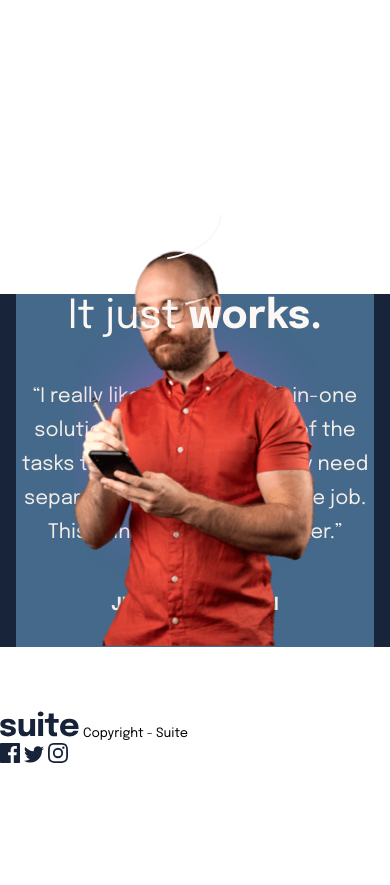
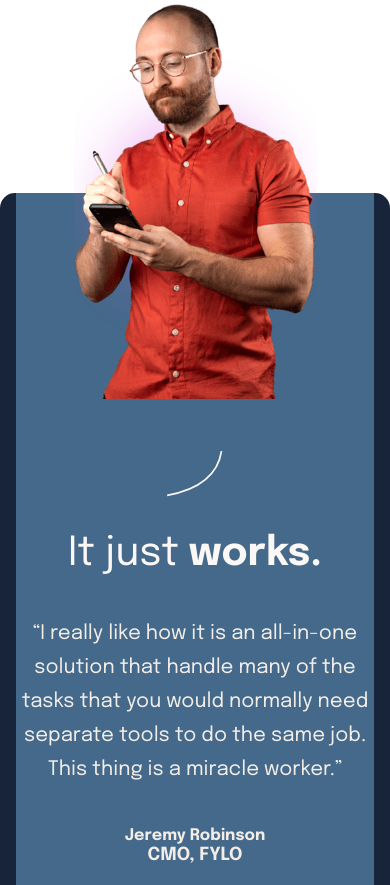
Before and after one commit to LitJowel/suite-landing-page, a plain HTML site: page index.html in a window 390 px wide. Shown: the part 1112-1997 px from the top of the page. Before the commit the page ends 1880 px from the top, so only its background shows below. Drawn offline with nearby package versions, Linux system fonts and the light colour scheme.

Commit message:
NEW CHANGES IN THE SECTION STRUCTURE AND MORE * Restructuring of the section element * Solution to the picture element positioning problem, I created a parent for picture to use as a container for the img element. * I finished the styles for the section in mobile version.

```diff
--- a/index.html
+++ b/index.html
@@ -94,10 +94,11 @@
 				</ul>
 			</div>
 		</header>
-		<div class="section">
-			<picture class="section__picture">
+		<section class="section">
+			<div class="section__container-img">
+				<picture>
 					<source
-					media="(min-width: 768px)"
+						media="(min-width: 1024px)"
 						srcset="
 							assets/image-jeremy-large.png,
 							assets/image-jeremy-large@2x.png
@@ -105,7 +106,7 @@
 						type="image/png"
 					/>
 					<source
-					media="(min-width: 768px)"
+						media="(min-width: 1024px)"
 						srcset="
 							assets/image-jeremy-large.webp,
 							assets/image-jeremy-small@2x.webp
@@ -125,22 +126,22 @@
 						class="section__img"
 					/><!-- srcset es una solución para la perdida de calidad debido al device pixel ratio -->
 				</picture>
+			</div>
 			<div class="section__content container">
 				<h2 class="section__title">
 					It just <span class="section__title--bold">works.</span>
 				</h2>
-				<p class="section__text section__text-margin">
+				<p class="section__quote">
 					“I really like how it is an all-in-one solution that handle many of
 					the tasks that you would normally need separate tools to do the same
 					job. This thing is a miracle worker.”
 				</p>
-				<p class="section__text section__jeremy">
-					<span class="section__text--bold section__jeremy--name"
-						>Jeremy Robinson</span
-					>CMO, FYLO
-				</p>
+				<h3 class="section__subtitle">
+					Jeremy Robinson
+					<span class="section__subtitle--context">CMO, FYLO</span>
+				</h3>
 			</div>
-		</div>
+		</section>
 		<footer>
 			<a href="#" class="logo"
 				><img src="assets/logo.svg" alt="Suite Logo"
@@ -154,33 +155,5 @@
 				/></span>
 			</div>
 		</footer>
-
-		<!-- A super solution for your business.
-
-  Our marketing and sales automations help you scale your outreach to
-  get more leads for your company.
-
-  Request Beta Access
-
-  2K+
-  Companies
-
-  8
-  Languages
-
-  1.2M
-  Leads
-
-  It just works.
-
-  “I really like how it is an all-in-one solution that handle many of
-  the tasks that you would normally need separate tools to do the same
-  job. This thing is a miracle worker.”
-
-  Jeremy Robinson
-  CMO, Fylo
-
-  Copyright - Suite
- -->
 	</body>
 </html>
--- a/style.css
+++ b/style.css
@@ -35,6 +35,7 @@ a {
 ul {
 	list-style: none;
 	padding-left: 0;
+	margin: 0;
 }
 body {
 	font-family: var(--font-epilogue);
@@ -77,7 +78,6 @@ body {
 /* ##### HERO ##### */
 .hero {
 	margin-top: 24px;
-	margin-bottom: 237px;
 	--gap: 56px;
 }
 .hero__top {
@@ -161,24 +161,24 @@ body {
 
 /* ##### SECTION ##### */
 .section {
-	padding: 0.01px;
 	position: relative;
 	background-color: var(--color-dark-blue);
+	border-radius: 15px;
 }
-.section__picture {
+.section__container-img {
 	position: absolute;
-	top: -40%;
-	left: 50%;
-	transform: translateY(25%) translateX(-50%);
-	background: center/ 320px 320px no-repeat url("assets/pattern-blur.svg");
+	top: -25%;
+	width: 100%;
 }
 .section__img {
 	margin-inline: auto;
+	background: center/ 320px 320px no-repeat url("assets/pattern-blur.svg");
 }
 .section__content {
+	margin-top: 237px;
+	padding-top: 338px;
+	padding-bottom: 64px;
 	text-align: center;
-	margin-top: 338px;
-	margin-bottom: 64px;
 }
 .section__title {
 	position: relative;
@@ -198,22 +198,20 @@ body {
 .section__title--bold {
 	font-weight: 700;
 }
-.section__text {
+.section__quote {
 	color: var(--color-cream);
 	font-size: var(--font-quote);
 	line-height: 1.7;
-}
-.section__text--bold {
-	font-weight: 700;
-}
-.section__text-margin {
 	margin-block: 40px;
 }
-.section__jeremy {
+.section__subtitle {
+	color: var(--color-cream);
 	font-size: var(--font-heading-s);
 }
-.section__jeremy--name {
+.section__subtitle--context {
 	display: block;
 	font-size: var(--font-heading-m);
 	text-transform: uppercase;
 }
+
+/* ##### FOOTER ##### */
```
Lines whose indentation alone changed are shown as unchanged.
